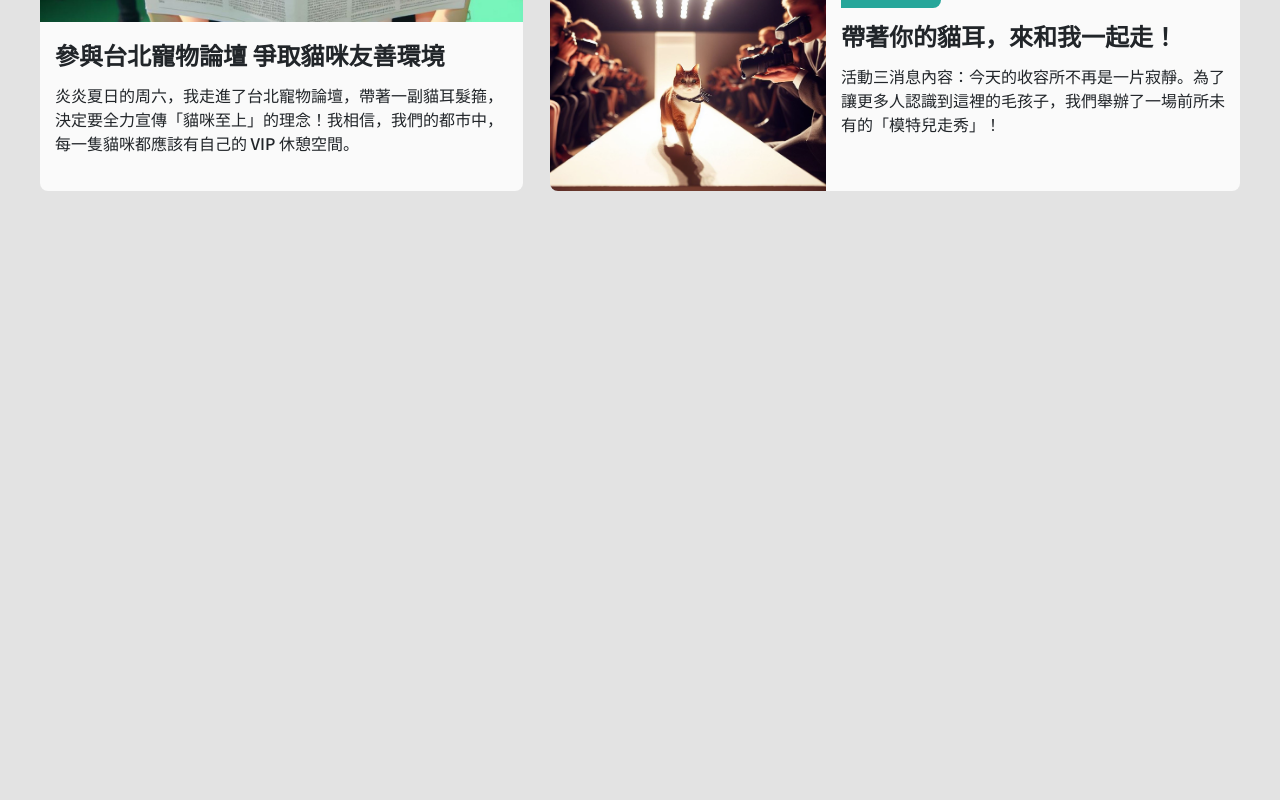
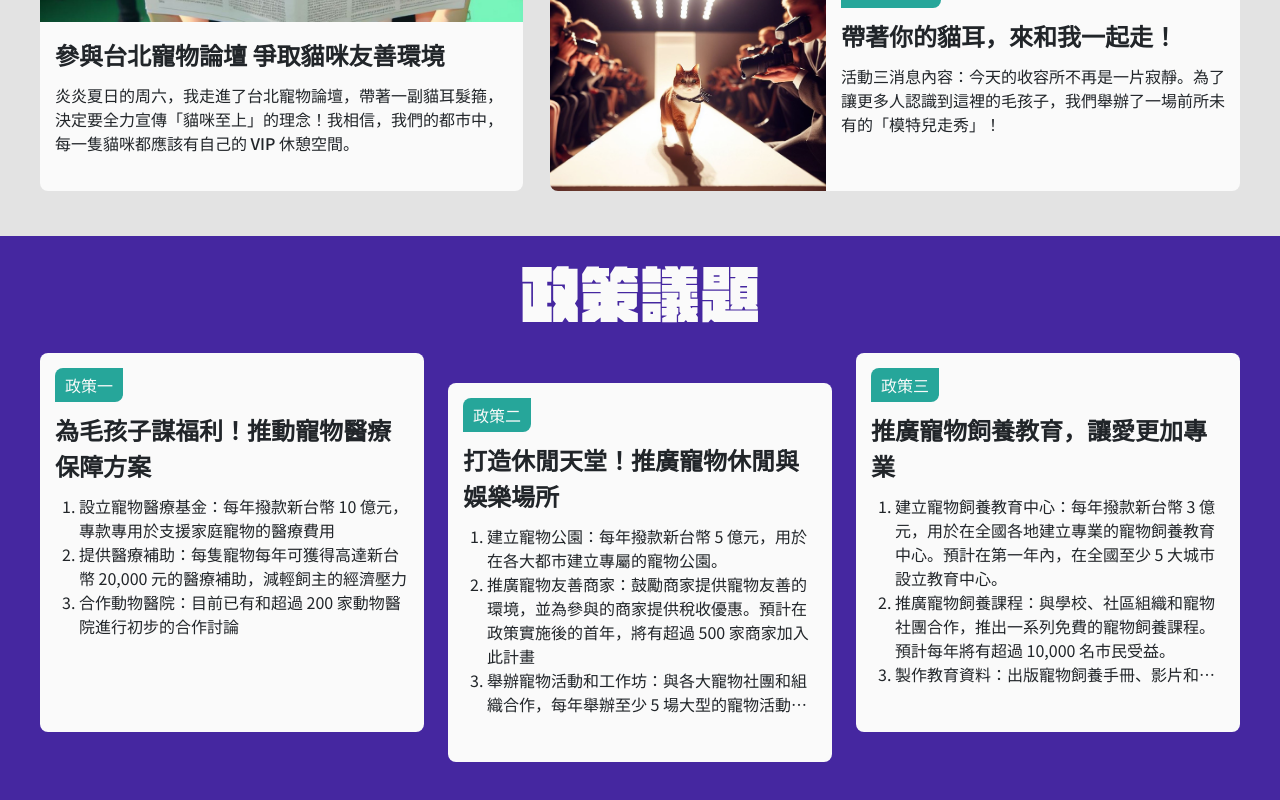
Before and after one commit to olivialin21/2023TheF2E--, a React (Create React App) app: page / in a window 1280 px wide. Shown: the part 1637-2437 px from the top of the page. Before the commit the page ends 1873 px from the top, so only its background shows below. Built offline with nearby package versions, Linux system fonts and the light colour scheme.

Commit message:
policy section finish

```diff
--- a/src/components/Activity.js
+++ b/src/components/Activity.js
@@ -6,7 +6,6 @@ import imgActivity3 from "../images/img-activity3.png";
 
 export default function Activity() {
   return (
-    <>
     <section className="activity" id="activity">
       <Container>
         <img className="activity-title" src={titleActivity} alt="最新活動" />
@@ -48,6 +47,5 @@ export default function Activity() {
         </div>
       </Container>
     </section>
-    </>
   )
 }
--- a/src/components/Candidate.js
+++ b/src/components/Candidate.js
@@ -8,7 +8,6 @@ import imgCandidate from "../images/img-candidate.png";
 
 export default function Candidate() {
   return (
-    <>
     <section className="candidate">
       <Container>
         <div className="candidate-keyVision">
@@ -33,6 +32,5 @@ export default function Candidate() {
         </div>
       </Container>
     </section>
-    </>
   )
 }
--- a/src/components/Header.js
+++ b/src/components/Header.js
@@ -11,7 +11,7 @@ export default function Header() {
           <Nav className="ms-auto header-nav">
             <HashLink to="#" className="header-nav-item">候選人主張</HashLink>
             <HashLink to="#activity" className="header-nav-item">最新活動</HashLink>
-            <HashLink to="#" className="header-nav-item">政策議題</HashLink>
+            <HashLink to="#policy" className="header-nav-item">政策議題</HashLink>
             <HashLink to="#" className="header-nav-item">民眾服務信箱</HashLink>
             <HashLink to="#" className="header-nav-item-purple">小額捐款</HashLink>
           </Nav>
--- /dev/null
+++ b/src/components/Policy.js
@@ -0,0 +1,47 @@
+import { Container } from 'react-bootstrap';
+import titlePolicy from "../images/title-policy.svg";
+
+export default function Policy() {
+  return (
+    <section className="policy" id="policy">
+      <Container>
+        <img className="policy-title" src={titlePolicy} alt="政策議題" />
+        <ul className="row policy-list">
+          <li className="col">
+            <div className="policy-list-card">
+              <p className="policy-list-card-tag">政策一</p>
+              <h3>為毛孩子謀福利！推動寵物醫療保障方案</h3>
+              <ol>
+                <li>設立寵物醫療基金：每年撥款新台幣 10 億元，專款專用於支援家庭寵物的醫療費用</li>
+                <li>提供醫療補助：每隻寵物每年可獲得高達新台幣 20,000 元的醫療補助，減輕飼主的經濟壓力</li>
+                <li>合作動物醫院：目前已有和超過 200 家動物醫院進行初步的合作討論</li>
+              </ol>
+            </div>
+          </li>
+          <li className="col">
+            <div className="policy-list-card policy-list-card-2">
+              <p className="policy-list-card-tag">政策二</p>
+              <h3>打造休閒天堂！推廣寵物休閒與娛樂場所</h3>
+              <ol>
+                <li>建立寵物公園：每年撥款新台幣 5 億元，用於在各大都市建立專屬的寵物公園。</li>
+                <li>推廣寵物友善商家：鼓勵商家提供寵物友善的環境，並為參與的商家提供稅收優惠。預計在政策實施後的首年，將有超過 500 家商家加入此計畫</li>
+                <li>舉辦寵物活動和工作坊：與各大寵物社團和組織合作，每年舉辦至少 5 場大型的寵物活動⋯</li>
+              </ol>
+            </div>
+          </li>
+          <li className="col">
+            <div className="policy-list-card">
+              <p className="policy-list-card-tag">政策三</p>
+              <h3>推廣寵物飼養教育，讓愛更加專業</h3>
+              <ol>
+                <li>建立寵物飼養教育中心：每年撥款新台幣 3 億元，用於在全國各地建立專業的寵物飼養教育中心。預計在第一年內，在全國至少 5 大城市設立教育中心。</li>
+                <li>推廣寵物飼養課程：與學校、社區組織和寵物社團合作，推出一系列免費的寵物飼養課程。預計每年將有超過 10,000 名市民受益。</li>
+                <li>製作教育資料：出版寵物飼養手冊、影片和⋯</li>
+              </ol>
+            </div>
+          </li>
+        </ul>
+      </Container>
+    </section >
+  )
+}
--- a/src/pages/Home.js
+++ b/src/pages/Home.js
@@ -1,6 +1,7 @@
 import Header from '../components/Header'
 import Candidate from '../components/Candidate'
 import Activity from '../components/Activity'
+import Policy from '../components/Policy'
 import Footer from '../components/Footer'
 
 function Home() {
@@ -10,6 +11,7 @@ function Home() {
       <Header />
       <Candidate />
       <Activity />
+      <Policy />
       <Footer />
     </>
   )
--- a/src/scss/_mixin.scss
+++ b/src/scss/_mixin.scss
@@ -1,3 +1,4 @@
+// font-style
 @mixin text-heading1-bold {
   font-size: $fs-heading-1;
   font-weight: bold;
@@ -50,3 +51,12 @@
   font-weight: 500;
 
 }
+
+// component
+@mixin green-tag {
+  display: inline-block;
+  padding: 5px 10px;
+  color: $color-light;
+  background-color: $color-green;
+  border-radius: 8px 0 8px 0;
+}
--- a/src/scss/pages/_home.scss
+++ b/src/scss/pages/_home.scss
@@ -269,12 +269,8 @@
       }
 
       time {
-        display: inline-block;
+        @include green-tag;
         margin-bottom: 10px;
-        padding: 5px 10px;
-        color: $color-light;
-        background-color: $color-green;
-        border-radius: 8px 0 8px 0;
       }
 
       &-text {
@@ -287,3 +283,56 @@
     padding-left: 15px;
   }
 }
+
+// policy
+.policy {
+  padding: 30px 0 50px;
+  background-color: $color-purple;
+
+  &-title {
+    margin: 0 auto;
+  }
+
+  &-list {
+    padding-top: 30px;
+
+    &-card {
+      min-height: 379px;
+      padding: 15px;
+      background-color: $color-light;
+      border-radius: 8px;
+      transition: all 0.3s;
+
+      &:hover {
+        cursor: pointer;
+        box-shadow: 0 0 0 3px $color-green;
+
+        h3 {
+          color: $color-purple;
+        }
+      }
+
+      h3 {
+        @include text-heading4-bold;
+        padding: 10px 0;
+      }
+
+      p {
+        @include text-bodyMedium-regular;
+      }
+
+      ol {
+        padding-left: 24px;
+        list-style-type: decimal;
+      }
+
+      &-2 {
+        margin-top: 30px;
+      }
+
+      &-tag {
+        @include green-tag;
+      }
+    }
+  }
+}
```
Also changed, not shown: src/images/title-policy.svg (added). Lines whose indentation alone changed are shown as unchanged.
